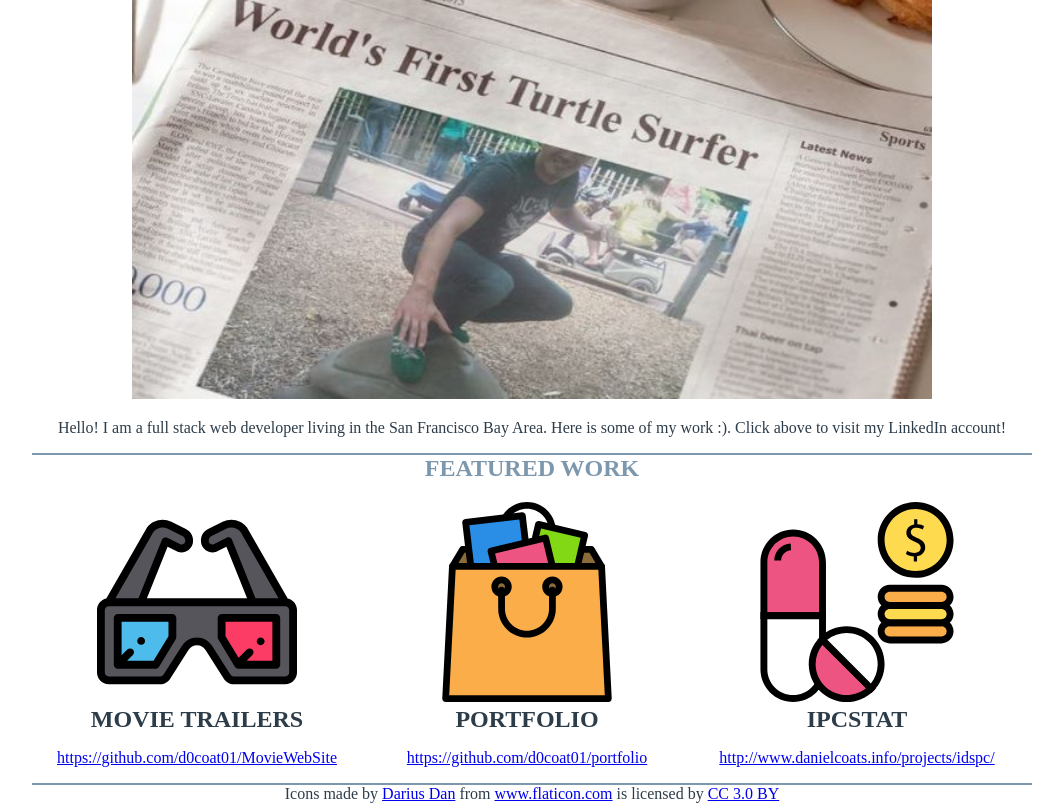
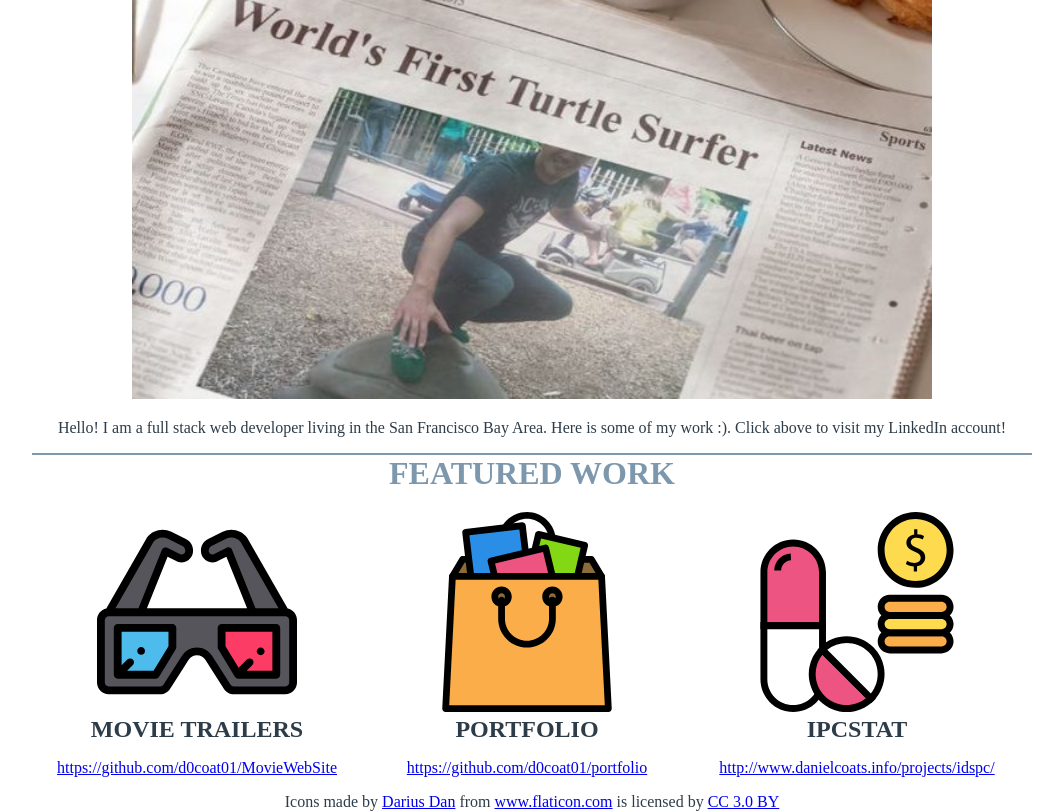
Before and after one commit to d0coat01/portfolio, a PHP site: page / in a window 1280 px wide. Shown: the part 97-908 px from the top of the page, without its empty margins (108-1171 px from the left). Run offline with PHP 8.4, Linux system fonts and the light colour scheme; some web fonts are replaced.

Commit message:
Implemented flexbox

```diff
--- a/css/main.css
+++ b/css/main.css
@@ -10,16 +10,15 @@ h1, h2, h3, h4, h5 {
   margin: 0;
 }
 #container {
-	display:flex;
+	display: flex;
 	flex-wrap: wrap;
 	max-width: 1000px;
 	margin :0 auto;
 }
-header, section, footer, article, main{
+header, section, footer, article{
 	width:100%;
-	display:inline-block;
 }
-header, section, main {
+header, section {
 	border-bottom: 2px solid #7d97ad;
 }
 /* Header Section */
@@ -29,13 +28,11 @@ header {
 }
 
 .udacity_logo img {
-	display: inline-block;
 	width: 80px;
 }
 
 header aside {
 	vertical-align: top;
-    display: inline-block;
     text-align: right;
     float: right;
 }
@@ -67,12 +64,9 @@ header .job_title {
 
 /* Showcase section */
 
-#showcase {
-	text-align: center;
-}
-
-#showcase .showcase__header {
+.showcase__header {
 	color: #7d97ad;
+	width: 100%;
     text-transform: uppercase;
     padding: 0 0 20px 0;
     text-align: center;
@@ -80,7 +74,6 @@ header .job_title {
 
 .showcase__project {
 	min-width: 100px;
-	display: inline-block;
 	text-align: center;
 	overflow-wrap: break-word;
 	vertical-align: top;
--- a/css/responsive.css
+++ b/css/responsive.css
@@ -4,11 +4,7 @@
 
 	/* Two column grid for showcase projects */
 
-	#showcase {
-		text-align: initial;
-	}
-
-	#showcase .showcase__project {
+	.showcase__project {
 		width: 50%;
 	}
 
@@ -20,7 +16,7 @@
 
 	/* Three column grid for showcase projects */
 
-	#showcase .showcase__project {
+	.showcase__project {
 		width: 33%;
 	}
 
--- a/index.html
+++ b/index.html
@@ -20,7 +20,7 @@
       </aside>
     </header>
     <!-- TODO: highlight section -->
-    <main id="highlight">
+    <section id="highlight">
       <a href="https://www.linkedin.com/in/daniel-coats-6865503a/" target="_blank">
        <picture>
         <source media="(max-width: 600px)" srcset="img/turtle-surfer-small.jpg">
@@ -28,11 +28,10 @@
        </picture>
       </a>
       <p>Hello! I am a full stack web developer living in the San Francisco Bay Area. Here is some of my work :). Click above to visit my LinkedIn account!</p>
-    </main>
+    </section>
     <!-- TODO: small showcase section -->
-    <section id="showcase">
-      <h1 class="showcase__header">Featured Work</h1>
-      <article class="showcase__project">
+    <h1 class="showcase__header">Featured Work</h1>
+    <article class="showcase__project">
         <picture>
           <img alt="Movie Project in Python" src="svg/3d-glasses.svg" />
         </picture>
@@ -40,7 +39,7 @@
         <p>
           <a href="https://github.com/d0coat01/MovieWebSite" target="_blank">https://github.com/d0coat01/MovieWebSite</a>
         </p>
-      </article><article class="showcase__project">
+    </article><article class="showcase__project">
         <picture>
           <img alt="Portfolio" src="svg/shopping-bag.svg" />
         </picture>
@@ -48,7 +47,7 @@
         <p>
           <a href="https://github.com/d0coat01/portfolio" target="_blank">https://github.com/d0coat01/portfolio</a>
         </p>
-      </article><article class="showcase__project">
+    </article><article class="showcase__project">
         <picture>
           <img alt="IPCStat" src="svg/pharmacy.svg" />
         </picture>
@@ -56,8 +55,7 @@
         <p>
           <a href="http://www.danielcoats.info/projects/idspc/" target="_blank">http://www.danielcoats.info/projects/idspc/</a>
         </p>
-      </article>
-    </section>
+    </article>
     <footer id="credits">Icons made by <a href="https://www.flaticon.com/authors/darius-dan" title="Darius Dan">Darius Dan</a> from <a href="https://www.flaticon.com/" title="Flaticon">www.flaticon.com</a> is licensed by <a href="http://creativecommons.org/licenses/by/3.0/" title="Creative Commons BY 3.0" target="_blank">CC 3.0 BY</a></footer>
   </body>
 </html>
```
